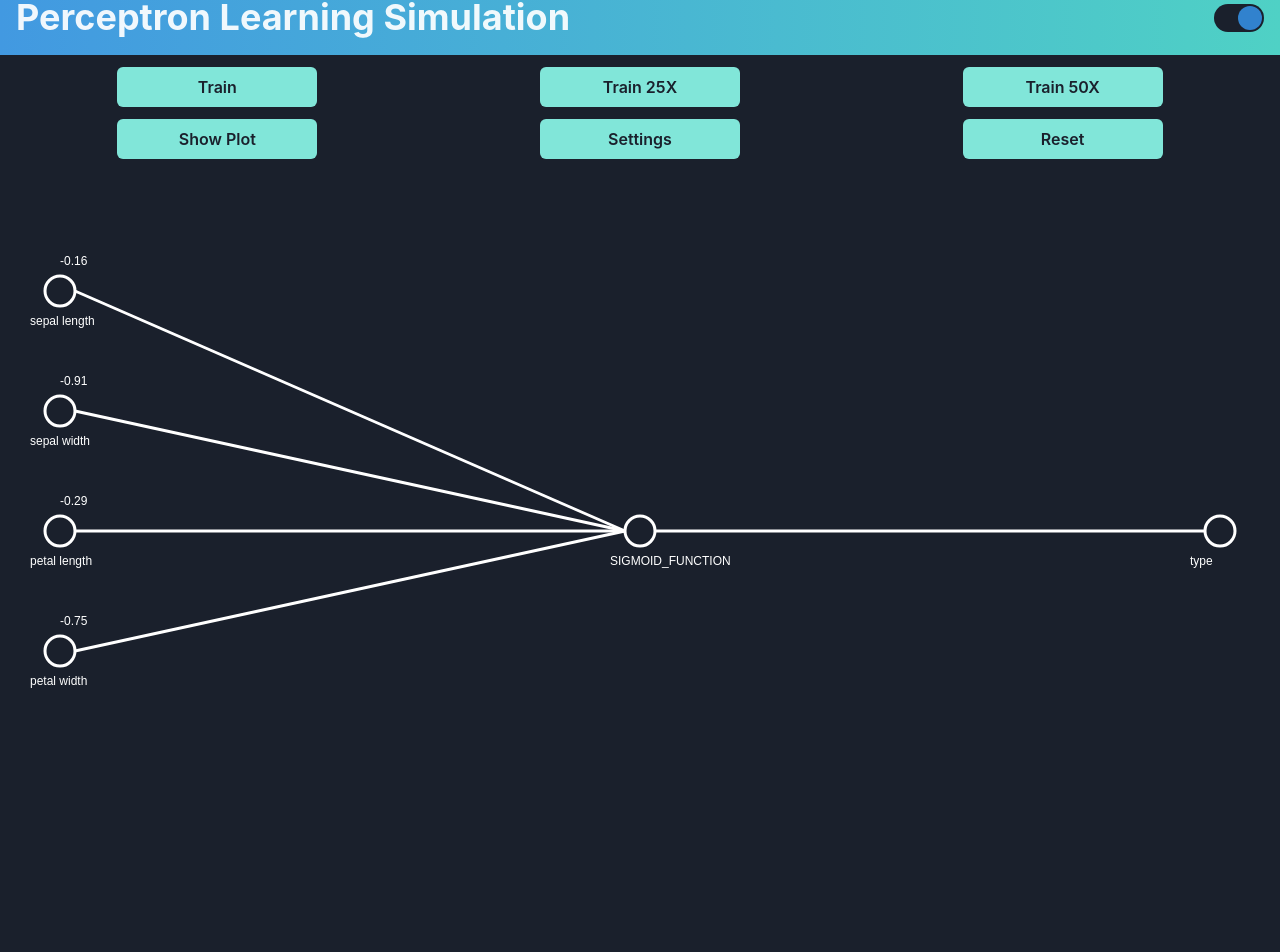
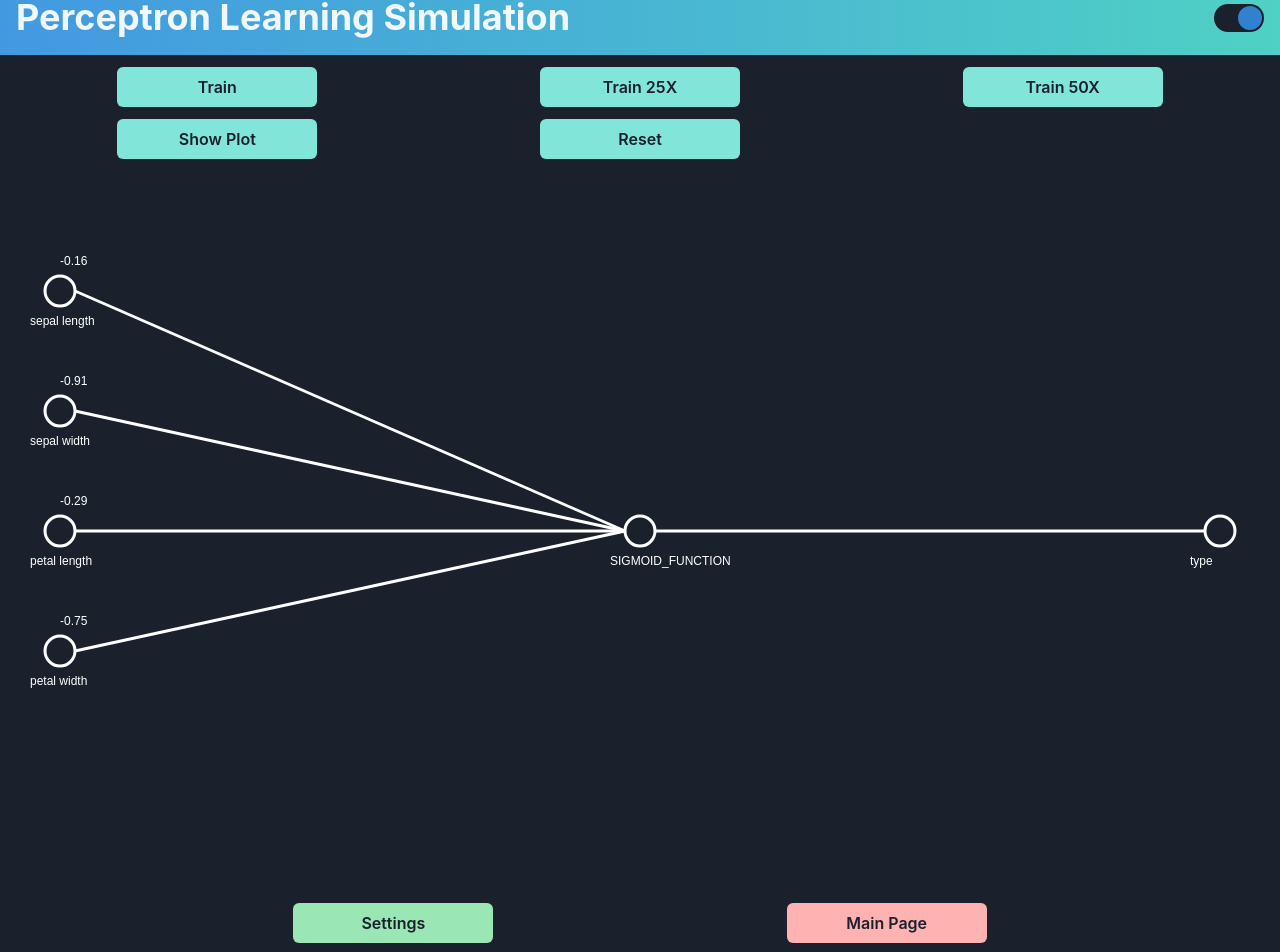
Before and after one commit to Lewoczegg/perceptron-simulation, a React (Vite) app: page /learning in a window 1280 px wide. Shown: the part 20-972 px from the top of the page. Before the commit the page ends 911 px from the top, so only its background shows below. Built offline with nearby package versions, Linux system fonts and the light colour scheme.

Commit message:
Add main page button

```diff
--- a/src/components/PerceptronLearningVisualization.tsx
+++ b/src/components/PerceptronLearningVisualization.tsx
@@ -5,6 +5,7 @@ import {
   useColorMode,
   useBreakpointValue,
   Grid,
+  Flex,
 } from "@chakra-ui/react";
 import { Link } from "react-router-dom";
 import Perceptron, { ActivationFunction } from "../services/perceptron";
@@ -235,14 +236,6 @@ const PerceptronLearningVisualization = () => {
           accuracy={perceptron?.testResults || []}
         />
         <Button
-          as={Link}
-          width={{ base: "100px", md: "200px" }}
-          colorScheme="teal"
-          to="/inputs"
-        >
-          Settings
-        </Button>
-        <Button
           width={{ base: "100px", md: "200px" }}
           colorScheme="teal"
           onClick={() => resetPerceptron()}
@@ -306,6 +299,14 @@ const PerceptronLearningVisualization = () => {
           ))}
         </Layer>
       </Stage>
+      <Flex justifyContent="space-evenly" m={3} gap={3}>
+        <Button as={Link} width="200px" colorScheme="green" to="/inputs">
+          Settings
+        </Button>
+        <Button as={Link} width="200px" colorScheme="red" to="/">
+          Main Page
+        </Button>
+      </Flex>
     </>
   );
 };
```
